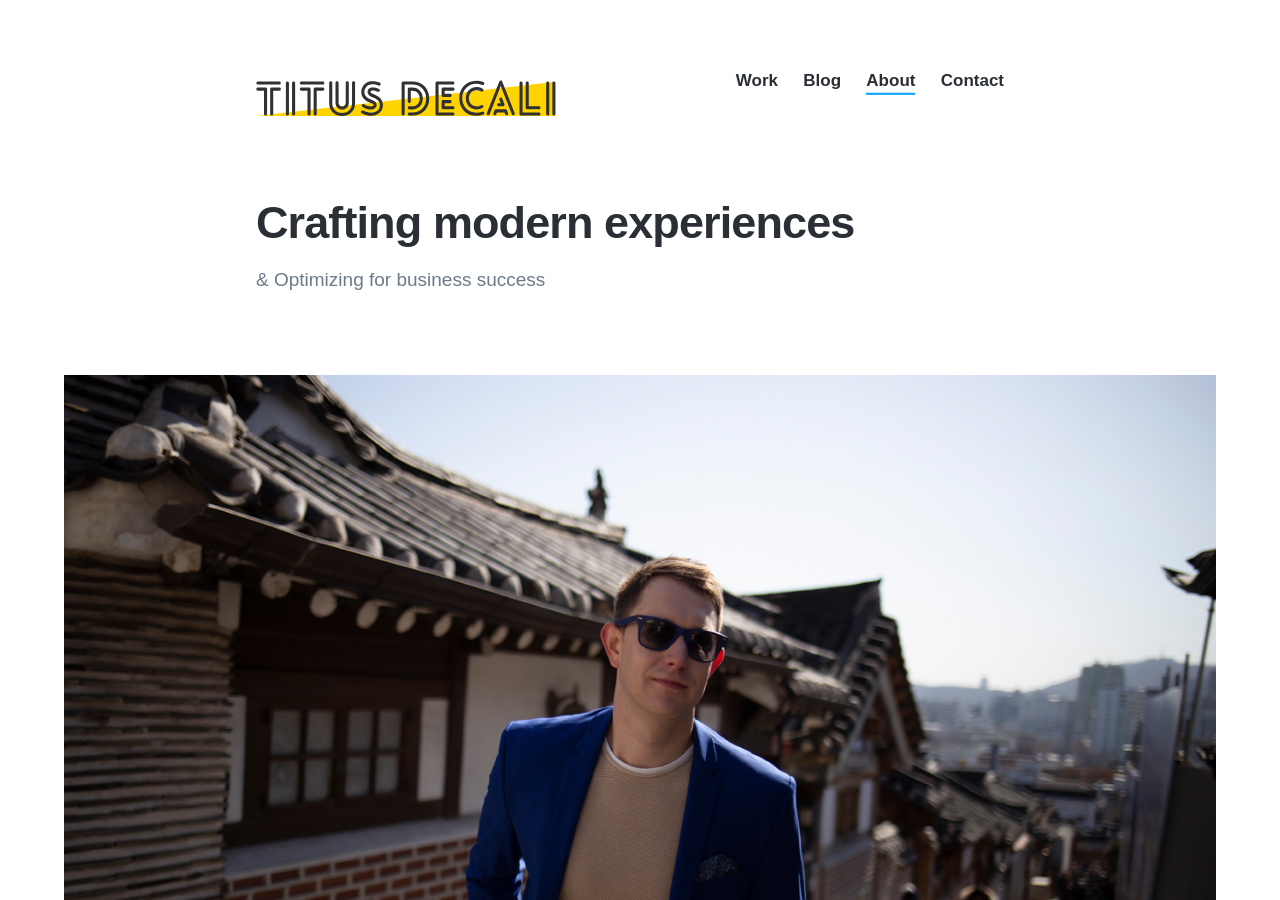
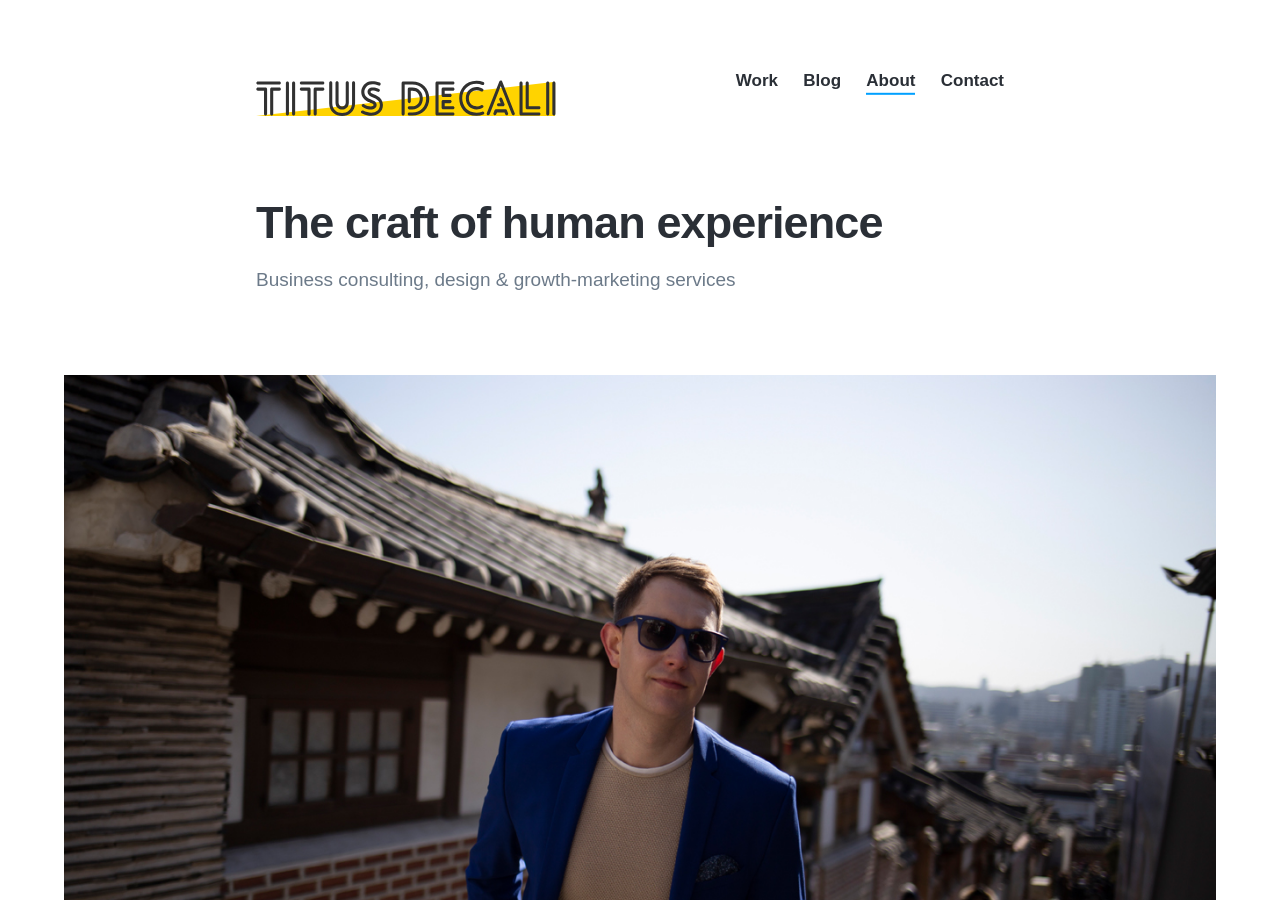
Before and after one commit to titusdecali/TitusDecali.com, a Jekyll site: the page built from _pages/about.md, in a window 1280 px wide and 900 px high. Built offline with Jekyll 4.4.1, drawn with Linux system fonts in a browser that asks for light colours; nearby versions of some CDN libraries; some web fonts are replaced.

Commit message:
Updated copywriting

```diff
--- a/_pages/about.md
+++ b/_pages/about.md
@@ -1,6 +1,6 @@
 ---
-title: Crafting modern experiences
-subtitle: '&amp; Optimizing for business success'
+title: The craft of human experience
+subtitle: Business consulting, design & growth-marketing services
 description: Titus Decali
 featured_image: /images/titusdecali.jpg
 feature_image_width: 400
--- a/index.html
+++ b/index.html
@@ -9,8 +9,8 @@ featured_image: /images/titusdecali.jpg
 
 	<div class="wrap">
 
-		<h1>Crafting human experiences</h1>
-		<p>Optimize for people, optimize for success</p>
+		<h1>Hand-crafted & finger-lickin' good</h1>
+		<p>Optimized for people, optimized for success</p>
 
 	</div>
 
```
Also changed, not shown: 3 other files.
